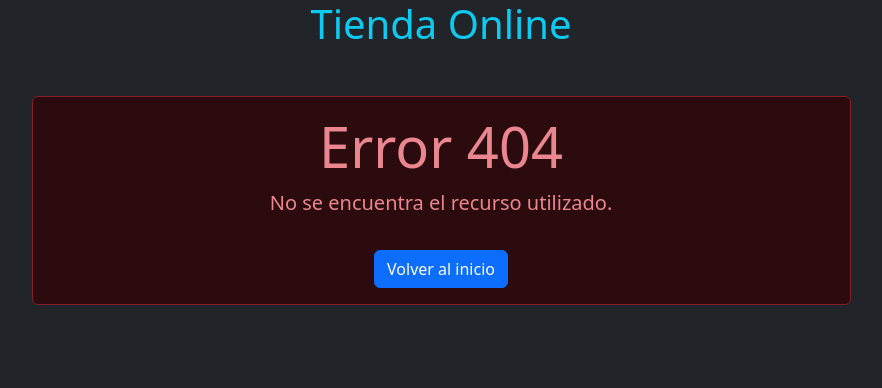
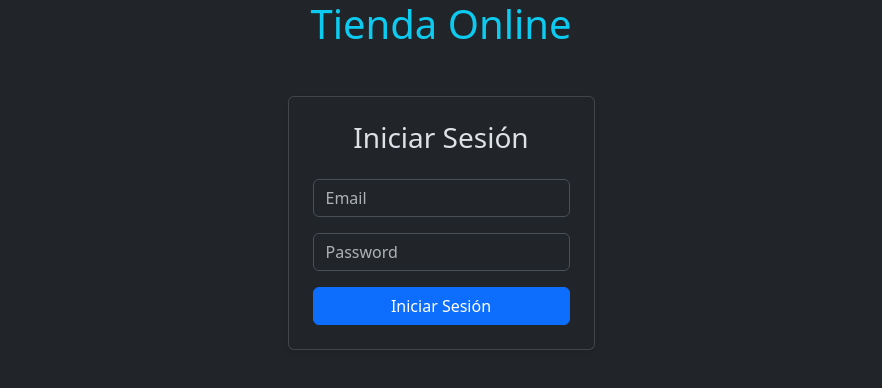
Before and after one commit to fjjt3/Angular2024, an Angular app: page /login in a window 1280 px wide. Before the commit this address had no page. Shown: the top 388 px of the page, without its empty margins (199-1081 px from the left). Built offline with nearby package versions, Linux system fonts and the light colour scheme.

Commit message:
Add: Login

```diff
--- a/package.json
+++ b/package.json
@@ -20,6 +20,7 @@
     "@angular/router": "^18.0.0",
     "@popperjs/core": "^2.11.8",
     "bootstrap": "^5.3.3",
+    "firebase": "^11.3.1",
     "rxjs": "~7.8.0",
     "tslib": "^2.3.0",
     "zone.js": "~0.14.3"
--- a/src/app/app.routes.ts
+++ b/src/app/app.routes.ts
@@ -2,11 +2,14 @@ import { Routes } from '@angular/router';
 import { ListadoProductosComponent } from './listado-productos/listado-productos.component';
 import { FormularioComponent } from './formulario/formulario.component';
 import { ErrorComponent } from './error/error.component';
+import { LoginComponent } from './login/login.component';
 
 export const routes: Routes = [
     {path:'', component: ListadoProductosComponent},
     {path:'listado', component: ListadoProductosComponent},
     {path:'agregar', component: FormularioComponent},
     {path:'editar/:llave', component: FormularioComponent},
+    {path:'login', component: LoginComponent},
     {path:'**', component: ErrorComponent}
+
 ];
--- a/src/app/datos.service.ts
+++ b/src/app/datos.service.ts
@@ -2,6 +2,7 @@ import { HttpClient } from '@angular/common/http';
 import { Injectable } from '@angular/core';
 import { Observable } from 'rxjs';
 import { Producto } from './producto/producto.model';
+import { LoginService } from './login.service';
 
 @Injectable({
   providedIn: 'root'
@@ -9,10 +10,14 @@ import { Producto } from './producto/producto.model';
 export class DatosService {
   url = 'https://tienda-online-4d609-default-rtdb.europe-west1.firebasedatabase.app/';
 
-  constructor(private httpClient: HttpClient) { }
+  constructor(private httpClient: HttpClient,
+    private loginService: LoginService
+  ) { }
 
   listarProductos(): Observable<{[llave:string]:Producto}>{
-    return this.httpClient.get<{[llave:string]:Producto}>(this.url + 'datos.json');
+    const token = this.loginService.getIdToken();
+    const url_listar = `${this.url}datos.json?auth=${token}`
+    return this.httpClient.get<{[llave:string]:Producto}>(url_listar);
   }
 
   agregarProducto(producto: Producto): Observable<any>{
--- /dev/null
+++ b/src/app/firebase.service.ts
@@ -0,0 +1,30 @@
+import { Injectable } from '@angular/core';
+import { initializeApp } from 'firebase/app';
+import { Auth, getAuth} from 'firebase/auth';
+import { Firestore, getFirestore} from 'firebase/firestore';
+
+
+
+@Injectable({
+  providedIn: 'root'
+})
+export class FirebaseService {
+
+  firebaseConfig = {
+    apiKey: "AIzaSyBqHNostqAV7opcwy0eqqYCBQ66DS0luhQ",
+    authDomain: "tienda-online-4d609.firebaseapp.com",
+    databaseURL: "https://tienda-online-4d609-default-rtdb.europe-west1.firebasedatabase.app",
+    projectId: "tienda-online-4d609",
+    storageBucket: "tienda-online-4d609.firebasestorage.app",
+    messagingSenderId: "428073906707",
+    appId: "1:428073906707:web:d9b11375bf9a5acb18c5e6"
+  };
+  public auth: Auth;
+  public firebase: Firestore;
+
+  constructor() {
+    const app = initializeApp  (this.firebaseConfig);
+    this.auth = getAuth(app);
+    this.firebase = getFirestore(app);
+  }
+}
--- /dev/null
+++ b/src/app/login.service.ts
@@ -0,0 +1,33 @@
+import { Injectable } from '@angular/core';
+import { Router } from '@angular/router';
+import { FirebaseService } from './firebase.service';
+import { signInWithEmailAndPassword } from 'firebase/auth';
+
+@Injectable({
+  providedIn: 'root'
+})
+export class LoginService {
+  token: string = '';
+
+  constructor(
+    private router: Router,
+    private firebaseService: FirebaseService
+  ) { }
+
+  login(email: string, password: string){
+    const auth = this.firebaseService.auth;
+
+    signInWithEmailAndPassword(auth, email, password).then(()=>{
+      auth.currentUser?.getIdToken().then((token) => {
+      this.token = token;
+      this.router.navigate(['/']);
+      })
+      }).catch((error)=> {
+        console.error('Error al iniciar sesión: ', error);
+    });
+  }
+
+  getIdToken(){
+    return this.token;
+  }
+}
--- /dev/null
+++ b/src/app/login/login.component.html
@@ -0,0 +1,20 @@
+<div class="container d-flex justify-content-center align-items-center my-5">
+    <div class="card p-4 shadow-sm" style="witdh: 25rem;">
+        <h3 class="text-center mb-4">Iniciar Sesión</h3>
+        <form #f="ngForm" (ngSubmit)="f.form.valid && login(f)">
+            <!-- Campo Email-->
+             <div class="mb-3">
+                <input type="email" class="form-control" id="email" name="email" placeholder="Email"
+                ngModel required />
+
+             </div>
+             <!-- Campo password-->
+              <div class="mb-3">
+                <input type="password" class="form-control" id="password" name="password"
+                placeholder="Password" ngModel required />
+              </div>
+              <!-- Botón Login-->
+               <button type="submit" class="btn btn-primary w-100">Iniciar Sesión</button>
+        </form>
+    </div>
+</div>
--- /dev/null
+++ b/src/app/login/login.component.ts
@@ -0,0 +1,23 @@
+import { Component } from '@angular/core';
+import { FormsModule, NgForm } from '@angular/forms';
+import { LoginService } from '../login.service';
+
+@Component({
+  selector: 'app-login',
+  standalone: true,
+  imports: [FormsModule],
+  templateUrl: './login.component.html',
+  styleUrl: './login.component.css'
+})
+export class LoginComponent {
+
+
+  constructor(private loginService: LoginService){}
+
+  login(form: NgForm){
+    const email = form.value.email;
+    const password= form.value.password;
+    this.loginService.login(email, password);
+
+  }
+}
```
Also changed, not shown: src/app/login/login.component.css (added), 1 other file (tests, documents, lock files or other folders).
